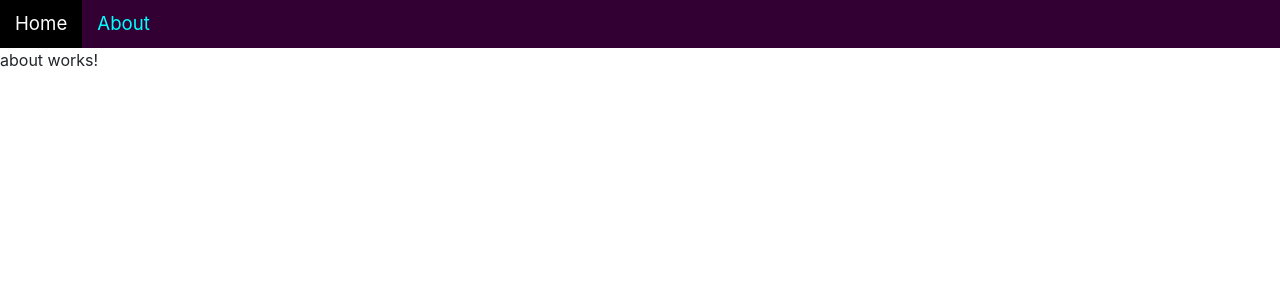
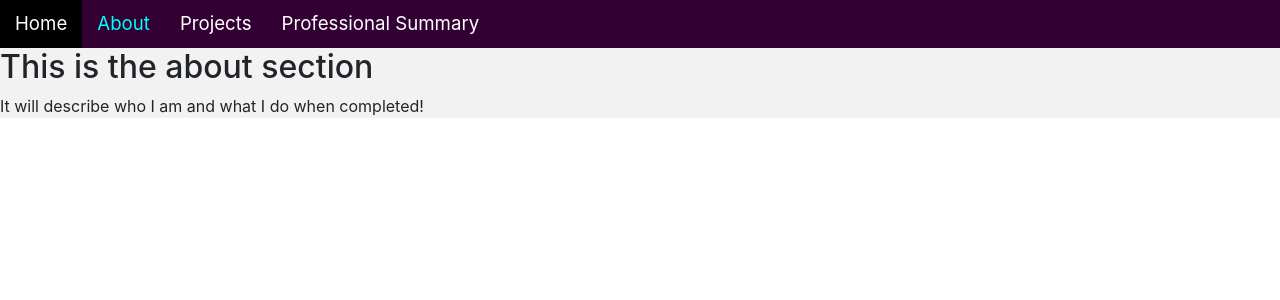
Before and after one commit to MCombs-92/Portfolio, an Angular app: page /about in a window 1280 px wide. Shown: the top 300 px of the page. Built offline with nearby package versions, Linux system fonts and the light colour scheme.

Commit message:
Created and scaffolded project and summary modules, updated routing config and menu bar

```diff
--- a/src/app/Home/home/home.component.css
+++ b/src/app/Home/home/home.component.css
@@ -1,9 +1,9 @@
-body {
+/* body {
     background-color: #f2f2f2;
-}
+} */
 
 #content {
-    background-color: #f2f2f2;
+    /* background-color: #f2f2f2; */
     Width: 100%;
     height: 110vh;
 }
--- a/src/app/about/about.component.html
+++ b/src/app/about/about.component.html
@@ -1,3 +1,6 @@
-<p>
-  about works!
-</p>
+<div id = "content">
+
+  <h2>This is the about section</h2>
+  <p>It will describe who I am and what I do when completed!</p>
+
+</div>
--- a/src/app/app-routing.module.ts
+++ b/src/app/app-routing.module.ts
@@ -6,12 +6,16 @@ import { AppComponent } from './app.component'
 import { HomeComponent} from './home/home/home.component'
 
 import {AboutComponent } from './about/about.component'
+import {ProjectsComponent} from './projects/projects.component'
+import {SummaryComponent} from './summary/summary.component'
 
 const routes: Routes = [
   {path: '', redirectTo: '/home', pathMatch: 'full'},
   {path: 'home', component: HomeComponent},
 
-  {path: 'about', component: AboutComponent }
+  {path: 'about', component: AboutComponent },
+  {path: 'projects', component: ProjectsComponent},
+  {path: 'summary', component: SummaryComponent}
 ];
 
 @NgModule({
--- a/src/app/app.component.css
+++ b/src/app/app.component.css
@@ -1,5 +1,3 @@
-#navbar {
-    height: 50px;
-    width: 100%;
-    background-color: #1a001a;
+* {
+    background-color: #f2f2f2;
 }
--- a/src/app/app.module.ts
+++ b/src/app/app.module.ts
@@ -12,6 +12,8 @@ import { HomeComponent } from './home/home/home.component';
 import { MenuComponent } from './menu/menu/menu.component';
 import { MenuItemComponent } from './menu/menu/menu-item.component';
 import { AboutComponent } from './about/about.component';
+import { ProjectsComponent } from './projects/projects.component';
+import { SummaryComponent } from './summary/summary.component';
 
 @NgModule({
   declarations: [
@@ -19,7 +21,9 @@ import { AboutComponent } from './about/about.component';
     HomeComponent,
     MenuComponent,
     MenuItemComponent,
-    AboutComponent
+    AboutComponent,
+    ProjectsComponent,
+    SummaryComponent
   ],
   imports: [
     BrowserModule,
--- a/src/app/menu/menu/menu.component.ts
+++ b/src/app/menu/menu/menu.component.ts
@@ -12,7 +12,9 @@ export class MenuComponent implements OnInit {
 
   menus: Menu[] = [
     new Menu("Home", "/home"),
-    new Menu("About", "/about")
+    new Menu("About", "/about"),
+    new Menu("Projects", "/projects"),
+    new Menu("Professional Summary", "/summary")
 
   ]
 
--- /dev/null
+++ b/src/app/projects/projects.component.css
@@ -0,0 +1,29 @@
+/* body {
+    background-color: #f2f2f2;
+} */
+
+#content {
+    /* background-color: #f2f2f2; */
+    Width: 100%;
+    height: 110vh;
+}
+
+
+h2 {
+    font-size: 72pt;
+    color:  #330033;
+    width:75%;
+    margin: auto;
+    text-align: center;
+    position: relative;
+    top: 33vh;
+}
+
+p {
+    font-size: 24pt;
+    width:75%;
+    margin: auto;
+    text-align: center;
+    position: relative;
+    top: 33vh;
+}
--- /dev/null
+++ b/src/app/projects/projects.component.html
@@ -0,0 +1,6 @@
+<div id = "content">
+
+  <h2>This is the projects section</h2>
+  <p>Any projects I have worked on will be showcased here!</p>
+
+</div>>
--- /dev/null
+++ b/src/app/projects/projects.component.ts
@@ -0,0 +1,15 @@
+import { Component, OnInit } from '@angular/core';
+
+@Component({
+  selector: 'app-projects',
+  templateUrl: './projects.component.html',
+  styleUrls: ['./projects.component.css']
+})
+export class ProjectsComponent implements OnInit {
+
+  constructor() { }
+
+  ngOnInit() {
+  }
+
+}
--- /dev/null
+++ b/src/app/summary/summary.component.css
@@ -0,0 +1,29 @@
+/* body {
+    background-color: #f2f2f2;
+} */
+
+#content {
+    /* background-color: #f2f2f2; */
+    Width: 100%;
+    height: 110vh;
+}
+
+
+h2 {
+    font-size: 72pt;
+    color:  #330033;
+    width:75%;
+    margin: auto;
+    text-align: center;
+    position: relative;
+    top: 33vh;
+}
+
+p {
+    font-size: 24pt;
+    width:75%;
+    margin: auto;
+    text-align: center;
+    position: relative;
+    top: 33vh;
+}
--- /dev/null
+++ b/src/app/summary/summary.component.html
@@ -0,0 +1,6 @@
+<div id = "content">
+
+  <h2>This is my professional summary</h2>
+  <p>This section will display my professional work history and accomplishments</p>
+
+</div>
--- /dev/null
+++ b/src/app/summary/summary.component.ts
@@ -0,0 +1,15 @@
+import { Component, OnInit } from '@angular/core';
+
+@Component({
+  selector: 'app-summary',
+  templateUrl: './summary.component.html',
+  styleUrls: ['./summary.component.css']
+})
+export class SummaryComponent implements OnInit {
+
+  constructor() { }
+
+  ngOnInit() {
+  }
+
+}
```
Also changed, not shown: 1 other file (tests, documents, lock files or other folders).
